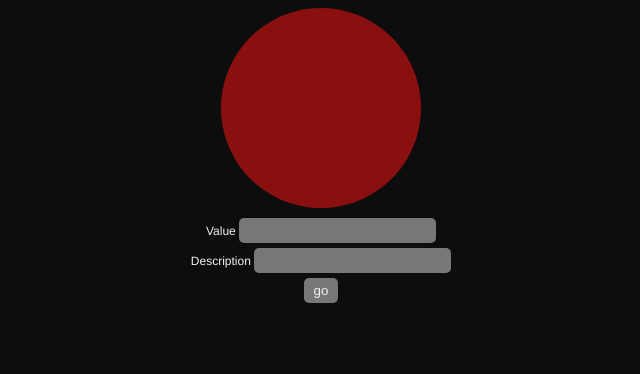
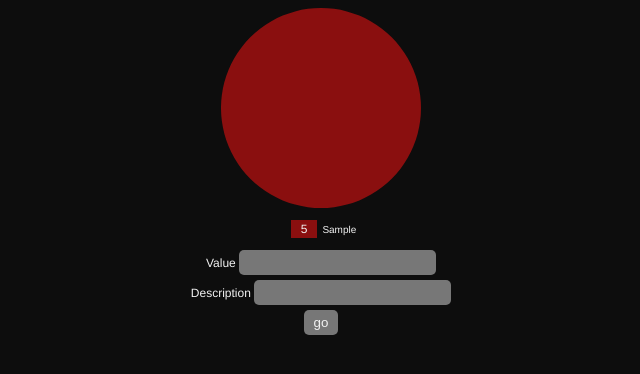
Before and after one commit to GrzegorzJarosz/pieChart, a website: page src/index.html in a window 1280 px wide. Both pictures are taken after typing "5", "Sample" into the empty fields and a click on the input "go". Shown: the whole page, without its empty margins (319-959 px from the left). Drawn offline with nearby package versions, Linux system fonts and the light colour scheme; files that its build step writes are made by us from their sources.

Commit message:
add keyforchart

```diff
--- a/src/index.html
+++ b/src/index.html
@@ -12,18 +12,14 @@
 		<section id="chart-sect">
 
 			<div id="piechart"></div>
-			<div class="all-data"></div>
+			<div id="key"></div>
 
 			<div>
 				<form id="setForm">
-
 					<label for="secVal">Value</label>
 					<input type="number" name="val" min="0"  required id="secVal"><br>
-
 					<label for="secDescr">Description</label>
-					<input type="text" name="descr" required id="secDescr">
-					<br>
-
+					<input type="text" name="descr" required id="secDescr"><br>
 					<input type="submit" value="go">
 				</form>
 			</div>
--- a/src/js/script.js
+++ b/src/js/script.js
@@ -2,8 +2,8 @@ let setForm=document.querySelector('#setForm');
 let inpVl= document.querySelector('#setForm #secVal');
 let inpDescr= document.querySelector('#setForm #secDescr');
 let inpSb= document.querySelector('#setForm input[type="submit"]');
+let keyChartCont=document.querySelector('#key');
 
-let dataCont= document.querySelector('.all-data');
 
 /*----------------------------------------------------------------*/
 
@@ -26,13 +26,12 @@ function drawPieCont(){
 
 //get sum of all values in data array
 function getSum(){
-	//return pieData.map(function(a){return +a.val;}).reduce(function(tot,curr){return tot+curr;});
 	return pieData.reduce(function(total,item){return total+(+item.val);},0);
 };
 
 /*----------------------------------------------------------------*/
 function colorMaker(num, sum){
-	let w=5;
+	let w=4;
 	let q=10;
 	if(num%2===0){w=2}
 	if(num%3===0){w=3}
@@ -42,10 +41,45 @@ function colorMaker(num, sum){
 };
 /*----------------------------------------------------------------*/
 
+function keyChartGen(col, val, descr){
+	//
+
+	let color=col;
+	let value=val;
+	let description=descr;
+
+	//sub-cont
+	let k=document.createElement('div')
+	k.setAttribute('class','key-sub');
+
+	//colorblock
+	let sc=document.createElement('div')
+	sc.setAttribute('class','key-sub-col');
+	sc.setAttribute('style','background-color:'+color);
+	let txtval = document.createTextNode(value);
+	sc.appendChild(txtval);
+
+	//textblock
+	let st=document.createElement('span')
+	st.setAttribute('class','key-sub-txt');
+	//text for textblock
+	let txt = document.createTextNode(description);
+	st.appendChild(txt);
+
+	//
+	k.appendChild(sc);
+	k.appendChild(st);
+	keyChartCont.appendChild(k);
+	//
+};
+
+/*----------------------------------------------------------------*/
+
 //---draw all -- chart---
 function drawAll(){
 
 	drawPieCont();
+	keyChartCont.innerHTML='';
 	//init values
 	let x=100;
 	let y= 0;
@@ -81,6 +115,8 @@ function drawAll(){
 		let col=colorMaker(i, arrLen);
 		path.setAttribute('fill', col);
 
+		//keyChartGen
+		keyChartGen(col, pieData[count].val, pieData[count].descr)
 		x=x2;
 		y=y2;
 	};
--- a/src/scss/styles.scss
+++ b/src/scss/styles.scss
@@ -30,8 +30,20 @@ body {
 	}
 }
 
-
-.val-iss{
-	display:block;
-	padding:5px;
+#key{
+	margin-top: 10px;
+	display: inline-block;
+	text-align: left;
+	.key-sub{
+		.key-sub-col{
+			display: inline-block;
+			// width:20px;
+			// height: 10px;
+			margin: 2px 5px;
+			padding:2px 10px;
+		}
+		.key-sub-txt{
+			font-size:10px;
+		}
+	}
 }
```
Also changed, not shown: dist/css/styles.css, dist/index.html, dist/js/scripts.js.
